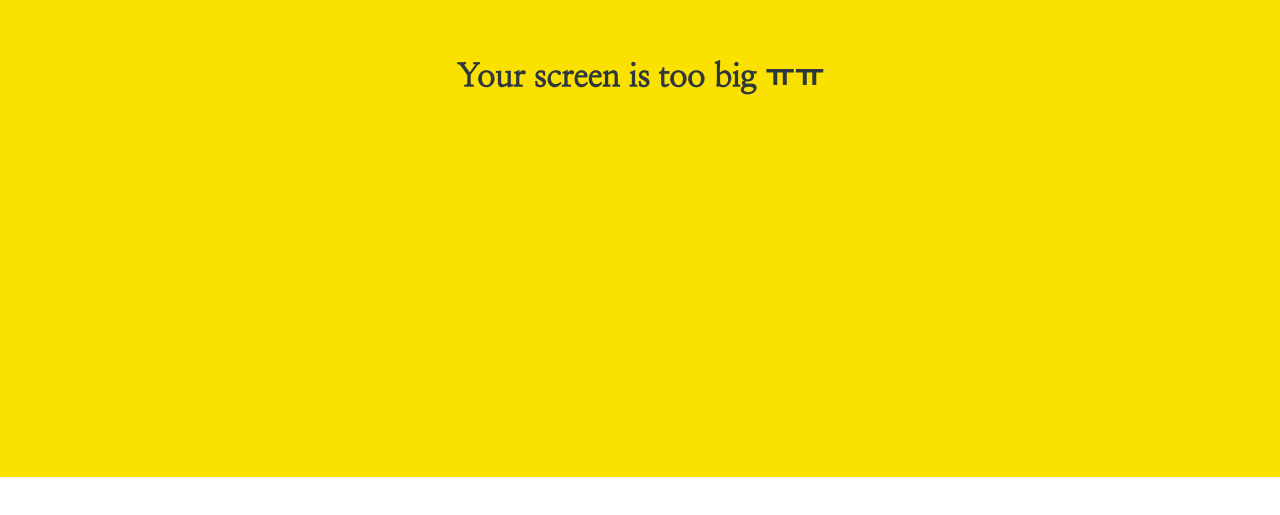
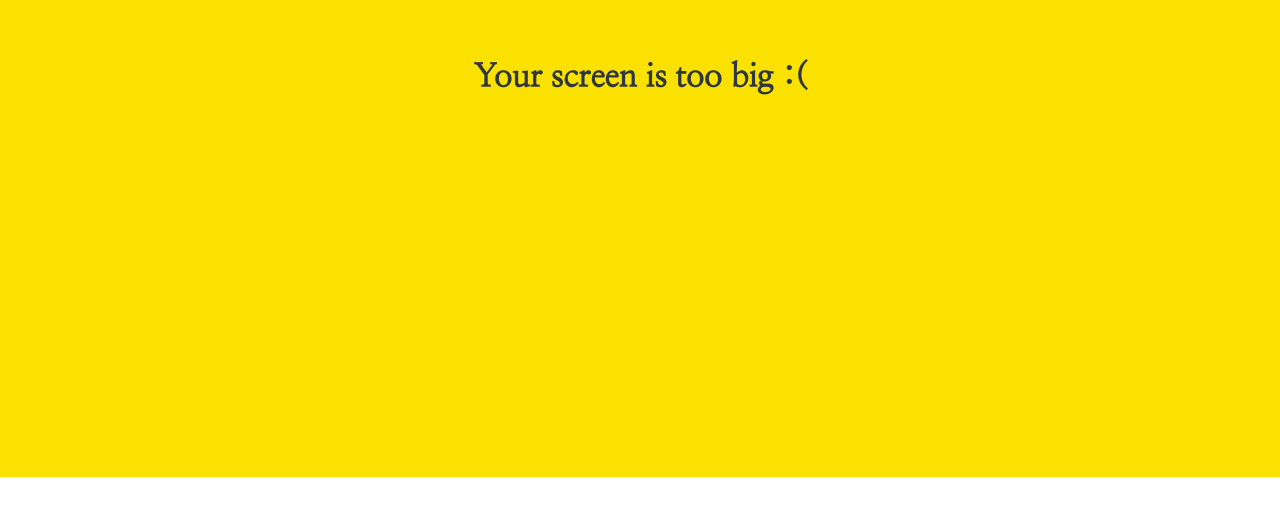
Before and after one commit to hihijin/kokoa-clone, a plain HTML site: page index.html in a window 1280 px wide. Shown: the part 323-838 px from the top of the page. Drawn offline with Linux system fonts and the light colour scheme; a web font is replaced by a local one.

Commit message:
ㅠㅠ -> :(

```diff
--- a/index.html
+++ b/index.html
@@ -37,7 +37,7 @@
     </form>
 
     <div id="no-mobile">
-      <span>Your screen is too big ㅠㅠ</span>
+      <span>Your screen is too big :(</span>
     </div>
 
     <script
```
